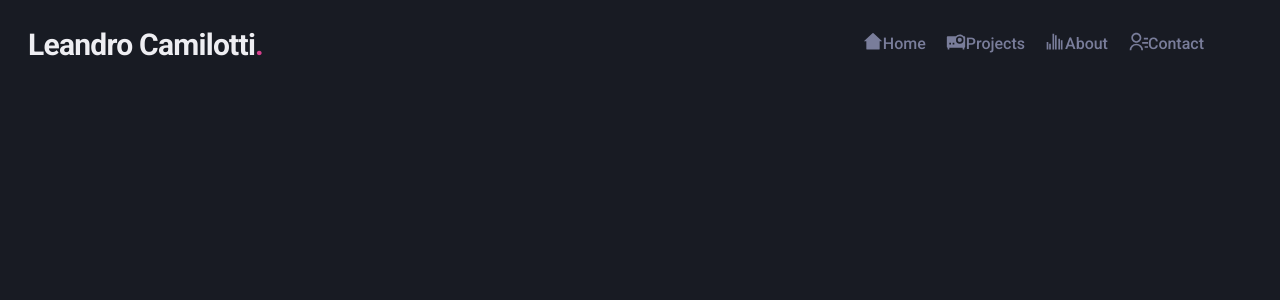
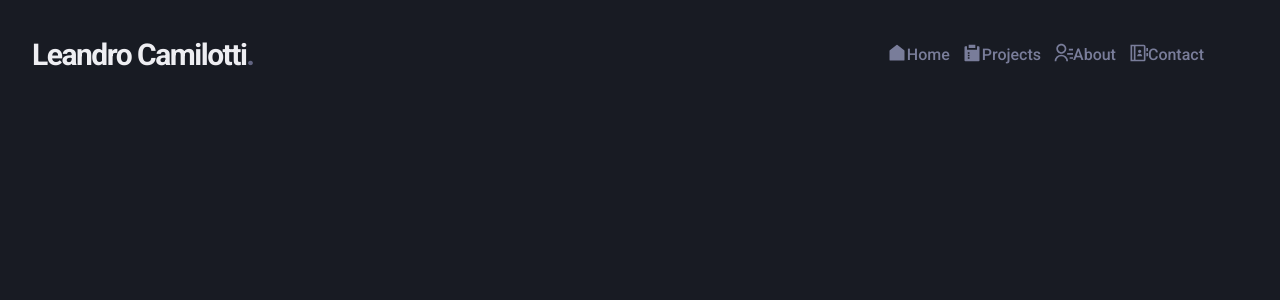
Before and after one commit to lecamilotti/portifolioV2.1, a Next.js app: page / in a window 1280 px wide. Shown: the top 300 px of the page. Built offline with nearby package versions, Linux system fonts and the light colour scheme.

Commit message:
header icons

```diff
--- a/src/components/Header/Logo.tsx
+++ b/src/components/Header/Logo.tsx
@@ -1,12 +1,19 @@
-import { Text } from "@chakra-ui/react";
+import { Flex, Grid, Icon, Text } from "@chakra-ui/react";
 
 export function Logo() {
   return (
-    <Text fontSize={["2xl", "3xl"]} fontWeight="bold" letterSpacing="tight" w="64">
-      Leandro Camilotti
-      <Text as="span" mr="2" color="pink.500">
-        .
+    <Flex direction="row">
+      <Text
+        fontSize={["2xl", "3xl"]}
+        fontWeight="bold"
+        letterSpacing="tighter"
+        w="64"
+      >
+        Leandro Camilotti
+        <Text as="span" mr="4" color="gray.500">
+          .
+        </Text>
       </Text>
-    </Text>
+    </Flex>
   );
 }
--- a/src/components/Header/index.tsx
+++ b/src/components/Header/index.tsx
@@ -12,7 +12,7 @@ export function Header() {
     md: true,
   })
   return (
-    <Flex as="header" h="10" px="4" py="3" direction={isWideVersion ? "row" : "column"} alignItems="center" justifyContent="space-between">
+    <Flex as="header" px="5" py="5" direction={isWideVersion ? "row" : "column"} alignItems="center" justifyContent="space-between">
       <Flex alignItems="center" mr={isWideVersion ? "auto" : "0"}>
         {!isWideVersion && (
           <IconButton
--- a/src/components/Sidebar/SidebarNav.tsx
+++ b/src/components/Sidebar/SidebarNav.tsx
@@ -1,9 +1,12 @@
 import { Flex, useBreakpointValue } from "@chakra-ui/react";
 import {
   RiBarChartGroupedFill,
+  RiContactsBookLine,
   RiContactsLine,
   RiHome2Fill,
+  RiHomeFill,
   RiProjector2Fill,
+  RiSurveyFill,
 } from "react-icons/ri";
 import { NavLink } from "./NavLink";
 
@@ -15,7 +18,7 @@ export function SidebarNav() {
 
   if (!isWideVersion) {
     return (
-      <Flex direction="column" p="4">
+      <Flex direction="column" p="5">
         <NavLink icon={RiHome2Fill} href="/">
           Home
         </NavLink>
@@ -32,17 +35,17 @@ export function SidebarNav() {
     );
   }
   return (
-    <Flex direction={"row"} p="4" >
-      <NavLink icon={RiHome2Fill} p="1" href="/">
+    <Flex direction={"row"} p="5">
+      <NavLink icon={RiHomeFill} href="/">
         Home
       </NavLink>
-      <NavLink icon={RiProjector2Fill} p="1" href="/">
+      <NavLink icon={RiSurveyFill} href="/">
         Projects
       </NavLink>
-      <NavLink icon={RiBarChartGroupedFill} p="1" href="/">
+      <NavLink icon={RiContactsLine} href="/">
         About
       </NavLink>
-      <NavLink icon={RiContactsLine} p="1" href="/">
+      <NavLink icon={RiContactsBookLine} href="/">
         Contact
       </NavLink>
     </Flex>
```
